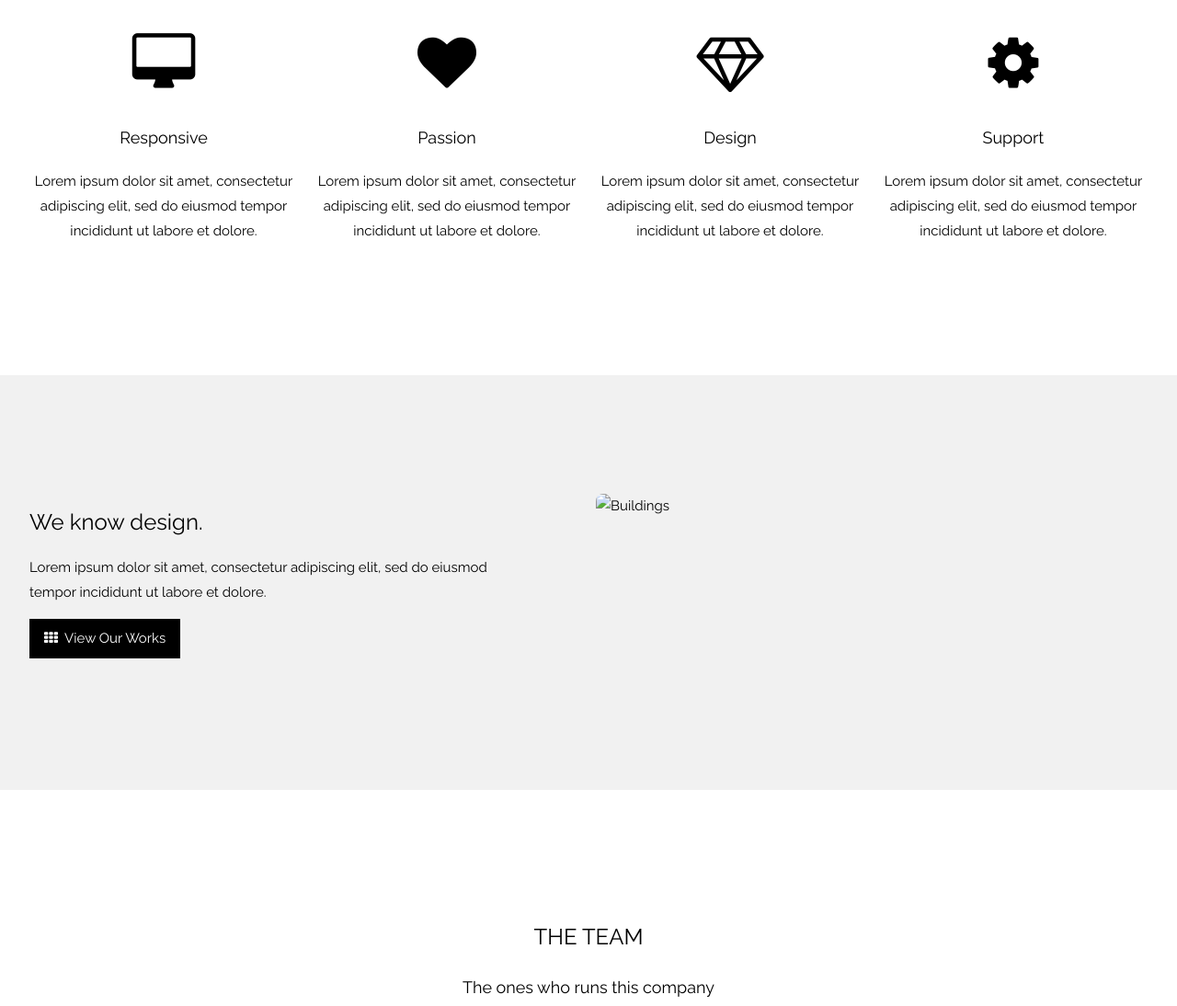
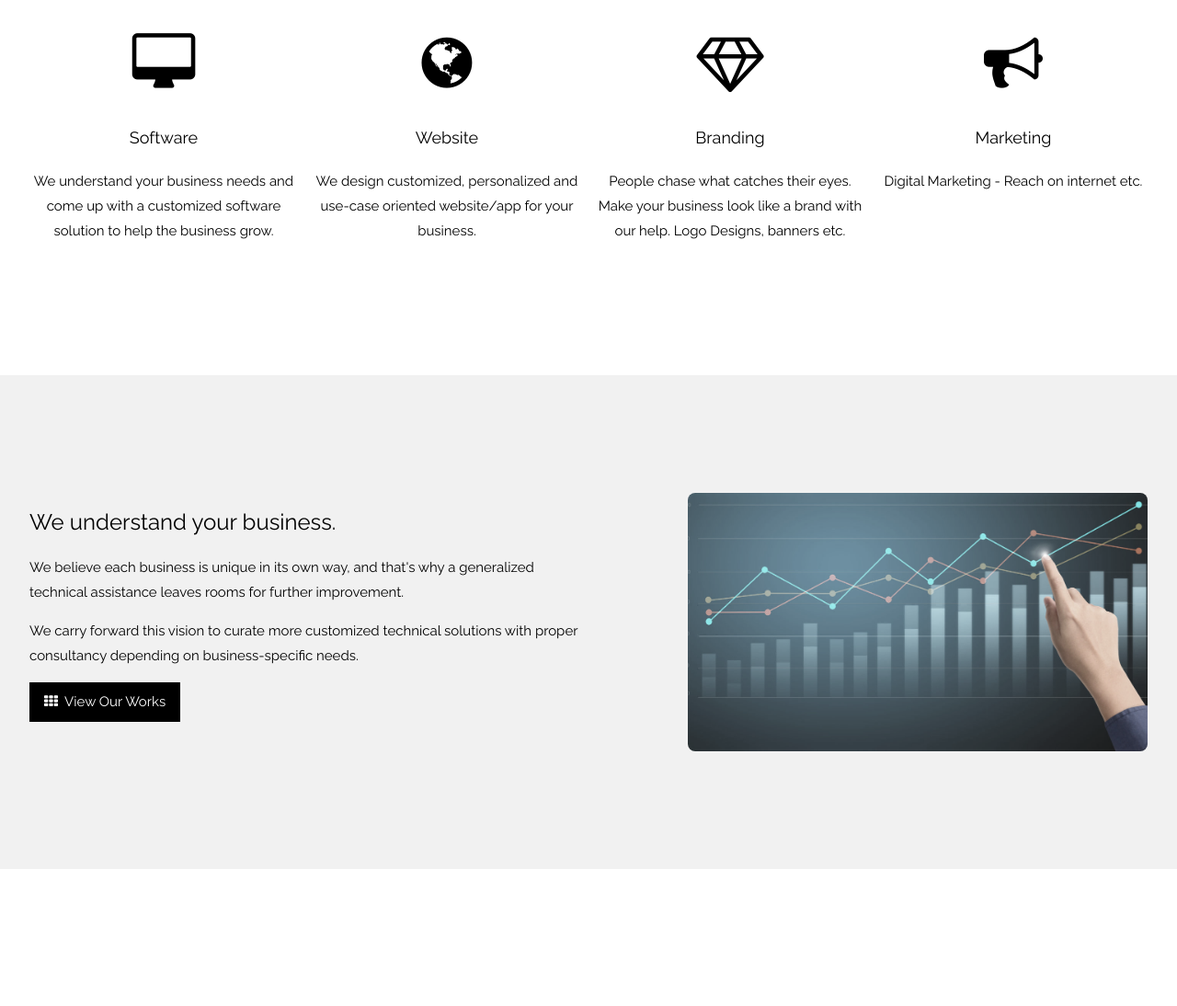
Before and after one commit to BI-with-tech/About-BI-with-Tech, a plain HTML site: page index.html in a window 1280 px wide. Shown: the part 1060-2154 px from the top of the page at 92% size. Drawn offline with nearby package versions, Linux system fonts and the light colour scheme.

Commit message:
basic changes - logo addition, info text changes

```diff
--- a/index.html
+++ b/index.html
@@ -7,6 +7,7 @@
 <link rel="stylesheet" href="https://www.w3schools.com/w3css/4/w3.css">
 <link rel="stylesheet" href="https://fonts.googleapis.com/css?family=Raleway">
 <link rel="stylesheet" href="https://cdnjs.cloudflare.com/ajax/libs/font-awesome/4.7.0/css/font-awesome.min.css">
+<link rel="stylesheet" href="style.css">
 <style>
 body,h1,h2,h3,h4,h5,h6 {font-family: "Raleway", sans-serif}
 
@@ -33,7 +34,8 @@ body, html {
 <!-- Navbar (sit on top) -->
 <div class="w3-top">
   <div class="w3-bar w3-white w3-card" id="myNavbar">
-    <a href="#home" class="w3-bar-item w3-button w3-wide">LOGO</a>
+      <img src="src/images/BWT Logo.png" class="logo-png" alt="BWT Logo">
+    <!-- <a href="#home" class="w3-bar-item w3-button w3-wide">LOGO</a> -->
     <!-- Right-sided navbar links -->
     <div class="w3-right w3-hide-small">
       <a href="#about" class="w3-bar-item w3-button">ABOUT</a>
@@ -85,23 +87,23 @@ body, html {
   <div class="w3-row-padding w3-center" style="margin-top:64px">
     <div class="w3-quarter">
       <i class="fa fa-desktop w3-margin-bottom w3-jumbo w3-center"></i>
-      <p class="w3-large">Responsive</p>
-      <p>Lorem ipsum dolor sit amet, consectetur adipiscing elit, sed do eiusmod tempor incididunt ut labore et dolore.</p>
+      <p class="w3-large">Software</p>
+      <p>We understand your business needs and come up with a customized software solution to help the business grow.</p>
     </div>
     <div class="w3-quarter">
-      <i class="fa fa-heart w3-margin-bottom w3-jumbo"></i>
-      <p class="w3-large">Passion</p>
-      <p>Lorem ipsum dolor sit amet, consectetur adipiscing elit, sed do eiusmod tempor incididunt ut labore et dolore.</p>
+      <i class="fa fa-globe w3-margin-bottom w3-jumbo"></i>
+      <p class="w3-large">Website</p>
+      <p>We design customized, personalized and use-case oriented website/app for your business.</p>
     </div>
     <div class="w3-quarter">
       <i class="fa fa-diamond w3-margin-bottom w3-jumbo"></i>
-      <p class="w3-large">Design</p>
-      <p>Lorem ipsum dolor sit amet, consectetur adipiscing elit, sed do eiusmod tempor incididunt ut labore et dolore.</p>
+      <p class="w3-large">Branding</p>
+      <p>People chase what catches their eyes. Make your business look like a brand with our help. Logo Designs, banners etc.</p>
     </div>
     <div class="w3-quarter">
-      <i class="fa fa-cog w3-margin-bottom w3-jumbo"></i>
-      <p class="w3-large">Support</p>
-      <p>Lorem ipsum dolor sit amet, consectetur adipiscing elit, sed do eiusmod tempor incididunt ut labore et dolore.</p>
+      <i class="fa fa-bullhorn w3-margin-bottom w3-jumbo"></i>
+      <p class="w3-large">Marketing</p>
+      <p>Digital Marketing - Reach on internet etc.</p>
     </div>
   </div>
 </div>
@@ -110,12 +112,15 @@ body, html {
 <div class="w3-container w3-light-grey" style="padding:128px 16px">
   <div class="w3-row-padding">
     <div class="w3-col m6">
-      <h3>We know design.</h3>
-      <p>Lorem ipsum dolor sit amet, consectetur adipiscing elit, sed do eiusmod<br>tempor incididunt ut labore et dolore.</p>
+      <h3>We understand your business.</h3>
+      <p>We believe each business is unique in its own way, and that's why a generalized technical assistance leaves rooms for further improvement.</p>
+      <p>We carry forward this vision to curate more customized technical solutions with proper consultancy depending on business-specific needs.
+      </p>
       <p><a href="#work" class="w3-button w3-black"><i class="fa fa-th"> </i> View Our Works</a></p>
     </div>
     <div class="w3-col m6">
-      <img class="w3-image w3-round-large" src="/w3images/phone_buildings.jpg" alt="Buildings" width="700" height="394">
+      <img class="w3-image w3-round-large" src="src/images/growth-technology.jpeg" alt="Growth-in-business"
+      style="width: min(100%, 500px); filter: grayscale(50%); float: right;">
     </div>
   </div>
 </div>
@@ -123,11 +128,11 @@ body, html {
 <!-- Team Section -->
 <div class="w3-container" style="padding:128px 16px" id="team">
   <h3 class="w3-center">THE TEAM</h3>
-  <p class="w3-center w3-large">The ones who runs this company</p>
+  <p class="w3-center w3-large">The ones who runs this collaborative team</p>
   <div class="w3-row-padding w3-grayscale" style="margin-top:64px">
     <div class="w3-col l3 m6 w3-margin-bottom">
       <div class="w3-card">
-        <img src="/src/images/praveen.jpeg" alt="John" style="width:100%">
+        <img src="src/images/praveen.jpeg" class="team-member-img" alt="Praveen">
         <div class="w3-container">
           <h3>Praveen Kumar Verma</h3>
           <p class="w3-opacity">Tech Lead, Sr. Software Engineer</p>
@@ -138,7 +143,7 @@ body, html {
     </div>
     <div class="w3-col l3 m6 w3-margin-bottom">
       <div class="w3-card">
-        <img src="/src/images/bhanu.jpeg" alt="Jane" style="width:100%">
+        <img src="src/images/bhanu.jpeg" class="team-member-img" alt="Bhanu">
         <div class="w3-container">
           <h3>Bhanu Chauhan</h3>
           <p class="w3-opacity">Sr. Software Engineer</p>
@@ -149,7 +154,7 @@ body, html {
     </div>
     <div class="w3-col l3 m6 w3-margin-bottom">
       <div class="w3-card">
-        <img src="/src/images/sachin.jpeg" alt="Mike" style="width:100%">
+        <img src="src/images/sachin.jpeg" class="team-member-img" alt="Sachin">
         <div class="w3-container">
           <h3>Sachin Patel</h3>
           <p class="w3-opacity">Digital Market, Social Media Manager & App Developer</p>
@@ -160,7 +165,7 @@ body, html {
     </div>
     <div class="w3-col l3 m6 w3-margin-bottom">
       <div class="w3-card">
-        <img src="/src/images/suchit.jpeg" alt="Dan" style="width:100%">
+        <img src="src/images/suchit.jpeg" class="team-member-img" alt="Suchit">
         <div class="w3-container">
           <h3>Suchit Kanaujia</h3>
           <p class="w3-opacity">Software Engineer</p>
--- /dev/null
+++ b/style.css
@@ -0,0 +1,7 @@
+.team-member-img{
+    width:100%;
+    height: auto;
+}
+.logo-png{
+    height: 50px;
+}
```
Also changed, not shown: src/images/BWT Logo.png (added), src/images/bhanu.jpeg, src/images/growth-technology.jpeg (added), 3 other files.
